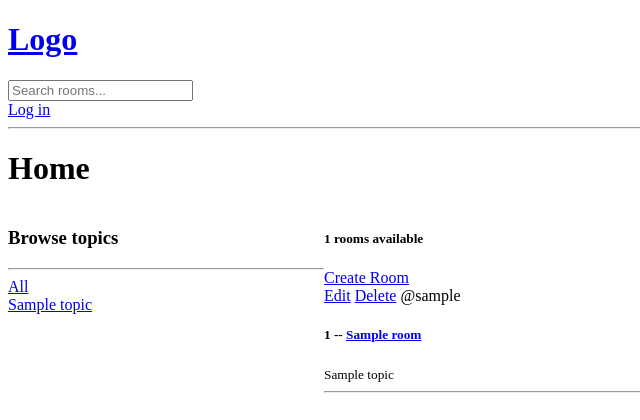
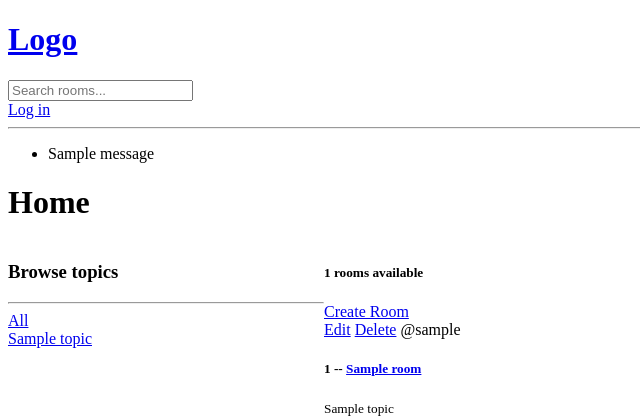
Before and after one commit to boconrads/studyrooms, a Django app: template base/templates/base/home.html in a window 1280 px wide. Shown: the top 420 px of the page, without its empty margins (0-640 px from the left). Run offline with Django 3.2, Linux system fonts and the light colour scheme; the template is opened without the code that fills it: most values are stand-ins (such as "Sample title", 1, 10 or a date in 2020); one stand-in notice (Sample message) is shown.

Commit message:
add error message in template

```diff
--- a/templates/main.html
+++ b/templates/main.html
@@ -3,12 +3,21 @@
 <head>
     <meta charset="UTF-8">
     <meta name="viewport" content="width=device-width, initial-scale=1.0">
-    {% comment %} <link rel="stylesheet" type="text/css" media="screen" href="main.css">
-    <script src="main.js"></script> {% endcomment %}
+    {% comment %} <link rel="stylesheet" type="text/css" media="screen" href="main.css" /> {% endcomment %}
+    {%comment%}<script src="main.js"></script> {% endcomment %}
     <title>Study Room</title>
 </head>
 <body>
     {% include 'navbar.html' %}
+
+    {% if messages %}
+        <ul class="messages">
+            {% for message in messages %}
+            <li>{{ message }}</li>
+            {% endfor %}
+        </ul>
+    {% endif %}
+
     {% block content %}{% endblock %}
 </body>
 </html>
```
